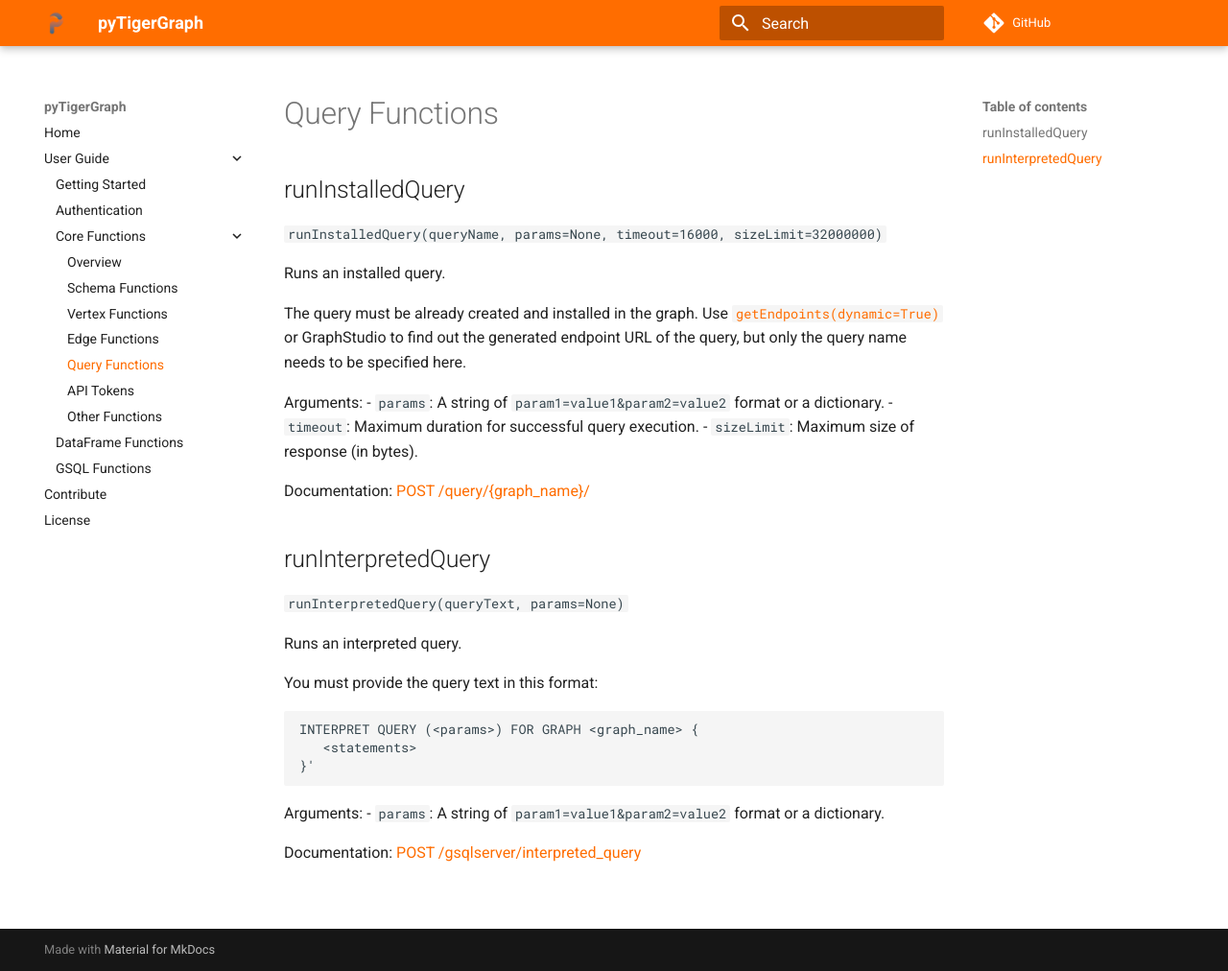
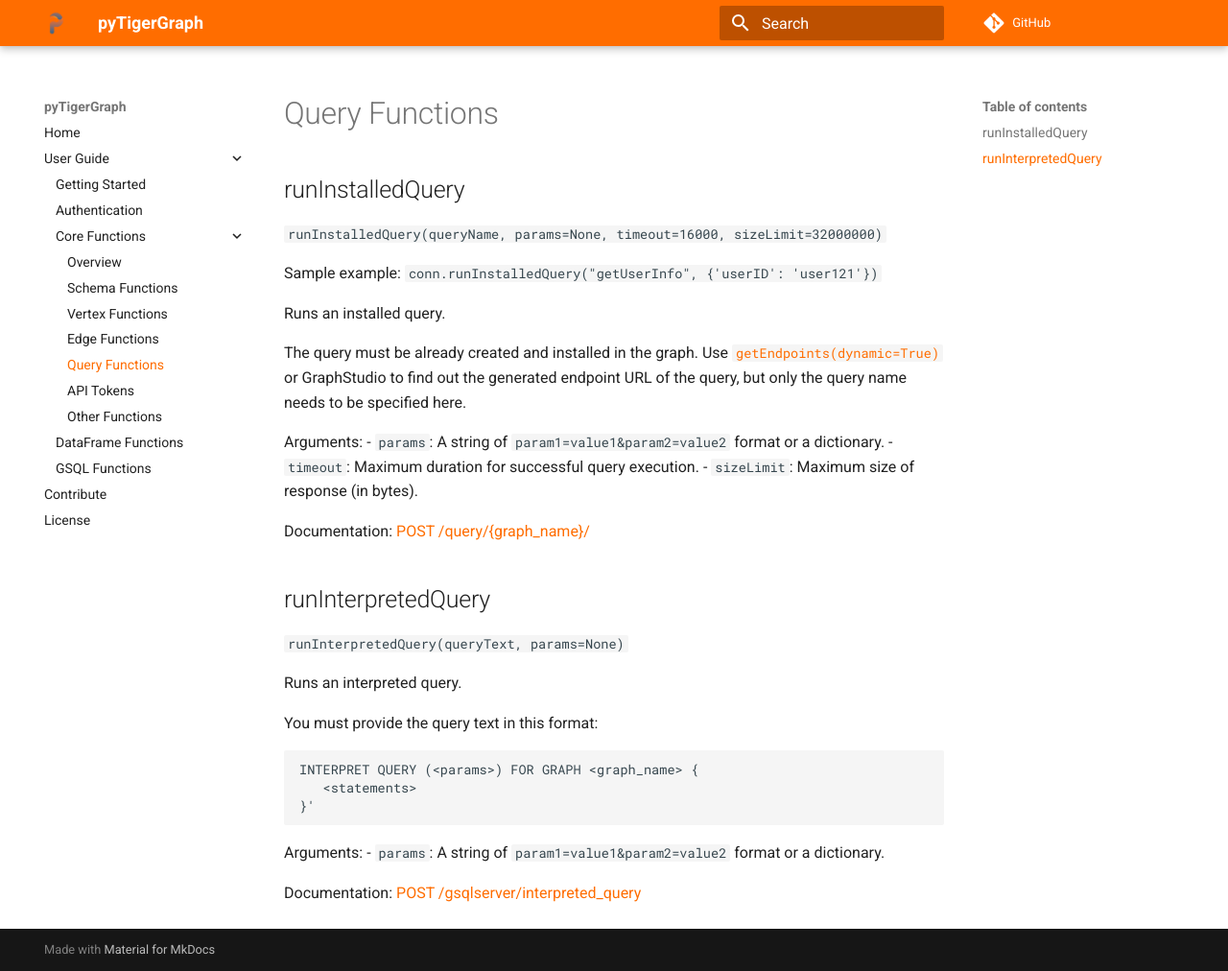
Before and after one commit to pyTigerGraph/pyTigerGraph, an MkDocs documentation site: the page built from docs/QueryFunctions.md, in a window 1280 px wide and 1012 px high. Shown: the whole window at 96% size. Built offline with MkDocs 1.6.1 and Material for MkDocs 9.7.7, drawn with Linux system fonts in a browser that asks for light colours; comment, search, counter and statistics services are not loaded.

Commit message:
Add sample example
conn.runInstalledQuery("getUserInfo", {'userID': 'user121'})

```diff
--- a/docs/QueryFunctions.md
+++ b/docs/QueryFunctions.md
@@ -1,5 +1,7 @@
 ## runInstalledQuery
 `runInstalledQuery(queryName, params=None, timeout=16000, sizeLimit=32000000)`
+
+Sample example: `conn.runInstalledQuery("getUserInfo", {'userID': 'user121'})`
 
 Runs an installed query.
 
```
